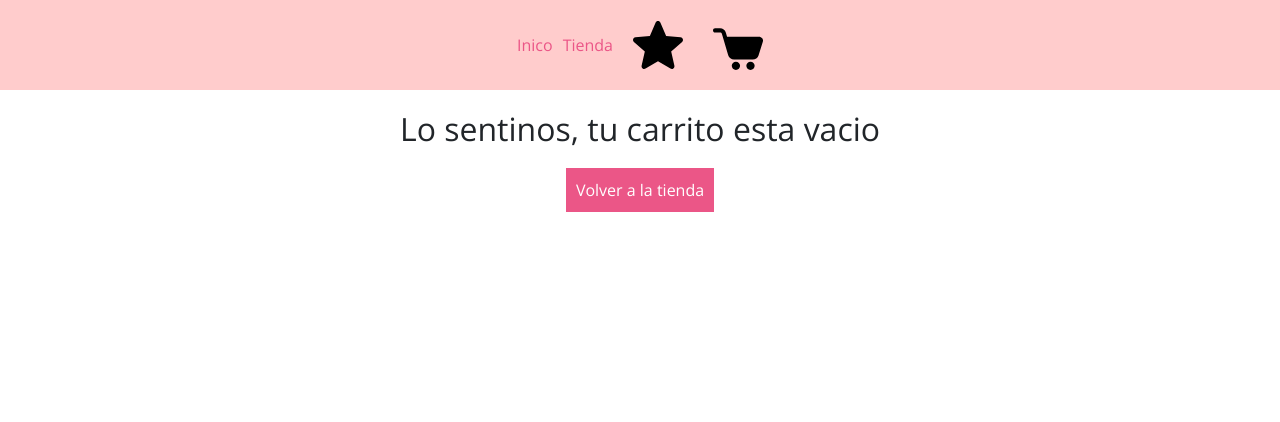
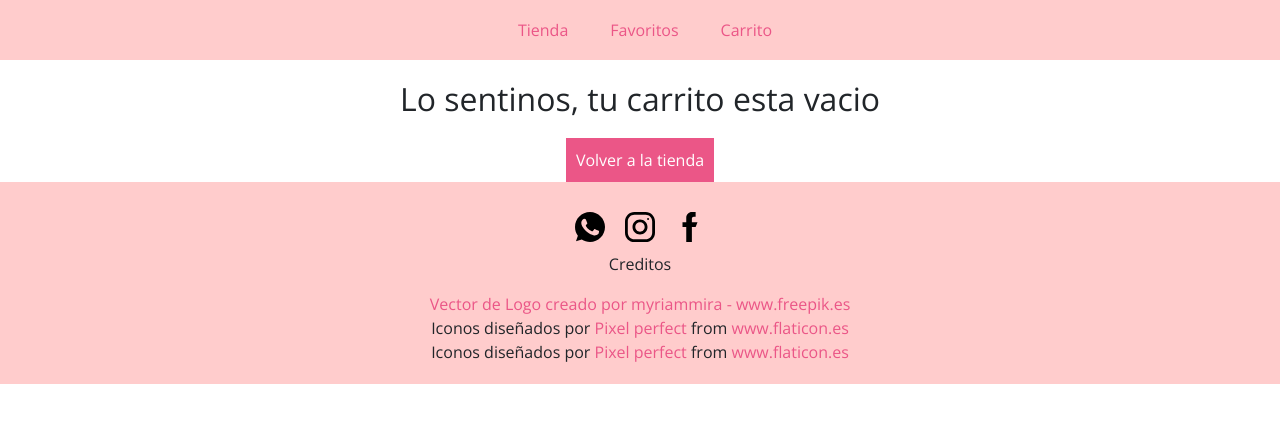
Before and after one commit to antonella-herrera/beautifulsmileshop, a plain HTML site: page carrito.html in a window 1280 px wide. Drawn offline with nearby package versions, Linux system fonts and the light colour scheme.

Commit message:
modificaciones

```diff
--- a/carrito.html
+++ b/carrito.html
@@ -11,7 +11,7 @@
             rel="stylesheet">
 
         <!--link icono -->
-        <link rel="ico" href="">
+
 
         <!--Bootstrap css-->
         <link href="https://cdn.jsdelivr.net/npm/bootstrap@5.0.0-beta2/dist/css/bootstrap.min.css" rel="stylesheet"
@@ -22,22 +22,51 @@
 </head>
 <body>
     <header>
-        <nav class="header-nav">
-            <a href="index.html">Inico</a>
-            <a href="tineda.html">Tienda</a>
-            <a href="favoritos.html"><img src="imagenes/logoseiconos/estrella.svg" alt="link a favoritos" class="botonesChicos"></a>
-            <a href="carrito.html"><img src="imagenes/logoseiconos/carretilla.svg" alt="link carrito" class="botonesChicos"></a>
-        </nav>
+        <nav class="nav">
+            <a class="nav-link " href="index.html">Tienda</a>
+            <a class="nav-link" href="favoritos.html">Favoritos</a>
+            <a class="nav-link" href="carrito.html">Carrito</a>
+          </nav>
     </header>
     <!--Carrito-->
 <section class="container secciones" id="carrito">
 
 </section>
-<script src="js/jquery-3.6.0.min.js"></script>
-<script src="js/productos.json"></script>
-<script src="js/carrito2.js"></script>
-<script src="js/productos.js"></script>
-<script src="js/favoritos.js"></script>
+    <!--Footer-->
+    <footer>
+        <div class="nav-footer">
+            <a href="">
+                <img src="imagenes/logoseiconos/whatsapp.svg" alt="Link para envia un mensaje por whatsapp">
+            </a>
+            <a href="">
+                <img src="imagenes/logoseiconos/instagram.svg" alt="Link para redirigirse a instagram">
+            </a>
+            <a href="">
+                <img src="imagenes/logoseiconos/facebook.svg" alt="Link para redirigirse a facebook">
+            </a>
+        </div>
+
+        <div class="div-creditos">
+            <p>Creditos</p>
+            <a href='https://www.freepik.es/vectores/logo'>Vector de Logo creado por myriammira - www.freepik.es</a>
+            <div>Iconos diseñados por <a href="https://icon54.com/" title="Pixel perfect">Pixel perfect</a> from <a
+                    href="https://www.flaticon.es/" title="Flaticon">www.flaticon.es</a></div>
+            <div>Iconos diseñados por <a href="https://www.flaticon.es/autores/pixel-perfect"
+                    title="Pixel perfect">Pixel perfect</a> from <a href="https://www.flaticon.es/"
+                    title="Flaticon">www.flaticon.es</a></div>
+        </div>
+    </footer>
+    <!--fin footer-->
+    <!--scrips-->
+    <script src="js/jquery-3.6.0.min.js"></script>
+    <script src="js/productos.json"></script>
+    <script src="js/productos.js"></script>
+    <script src="js/carrito2.js"></script>
+    <script src="js/favoritos.js"></script>
+    <!--bootrap-->
+    <script src="https://code.jquery.com/jquery-3.5.1.slim.min.js" integrity="sha384-DfXdz2htPH0lsSSs5nCTpuj/zy4C+OGpamoFVy38MVBnE+IbbVYUew+OrCXaRkfj" crossorigin="anonymous"></script>
+    <script src="https://cdn.jsdelivr.net/npm/bootstrap@4.6.0/dist/js/bootstrap.bundle.min.js" integrity="sha384-Piv4xVNRyMGpqkS2by6br4gNJ7DXjqk09RmUpJ8jgGtD7zP9yug3goQfGII0yAns" crossorigin="anonymous"></script>
+
 
 </body>
 </html>
```
Also changed, not shown: favoritos.html (+34 -5 lines), index.html (+6 -6 lines).
